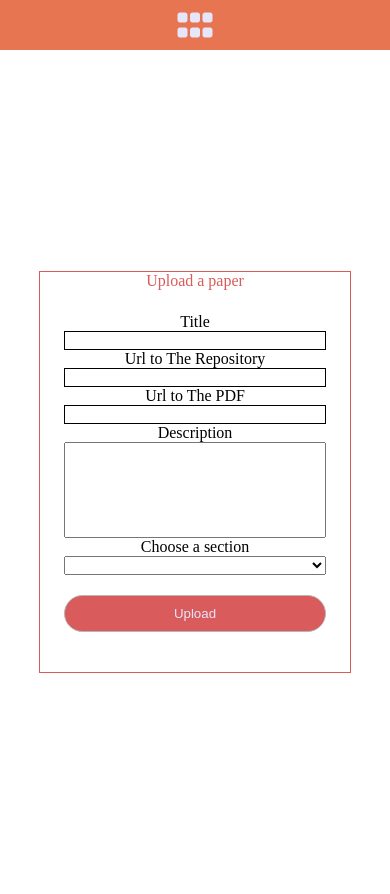
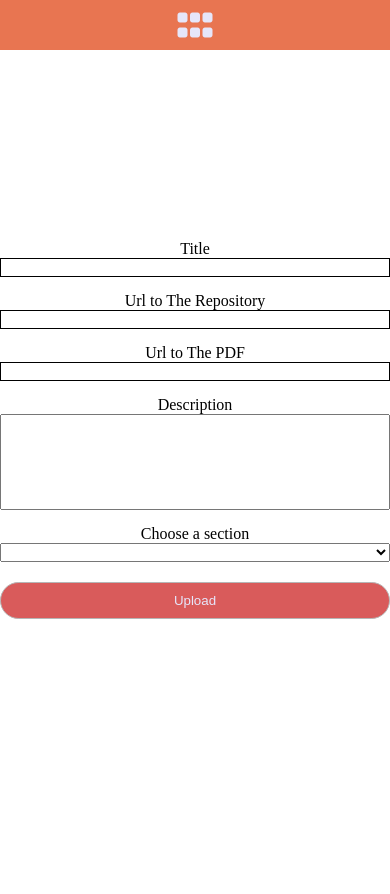
Before and after one commit to sourenaKhanzadeh/iShare, a Flask app: a page that uses templates/pages/upload.html in a window 390 px wide. After the commit the page ends 619 px from the top, so only its background shows below. Run offline with Flask 2, Linux system fonts and the light colour scheme; the visitor is signed in with stand-in values (Sample User, id 1); data that the repository does not hold is empty; some libraries are stand-ins or nearby versions.

Commit message:
upload improved

```diff
--- a/app.py
+++ b/app.py
@@ -1,4 +1,4 @@
-from flask import render_template, request, session, redirect, flash
+from flask import render_template, request, session, redirect, flash, url_for
 from flask import Flask, jsonify
 from flask_socketio import SocketIO, send
 
--- a/myModules/paper_manager/upload.py
+++ b/myModules/paper_manager/upload.py
@@ -1,8 +1,8 @@
-from app import app, request, render_template
-from myModules.model.database.database import repos ,global_database, ids
+from app import app, request, render_template, url_for
+from myModules.model.database.database import global_database, ids
 from flask import session, redirect, flash
 from myModules.tools.tools import validate
-
+import re
 
 def limitFile(file):
     pass
@@ -29,7 +29,8 @@ def upload(user):
         # user is submitting the paper
         else:
             # get date stars and avatar and validate data
-            date, stars, avatar = validate(request)
+            #check if user enter the correct information
+            date, stars, avatar, pdf = validate(request)
 
             # Api maximum limit has reached
             if isinstance(stars, dict) or isinstance(avatar, dict):
@@ -38,27 +39,46 @@ def upload(user):
                 # redirect to homepage
                 return redirect('/')
 
-            #TODO:// prevent html injection
-            #TODO:// check all test cases
-            # insert into the database
-            repos.insert({
-                'username':session['username'],
-                'title': request.form['title'],
-                'url_repo': request.form['repo'],
-                'url_pdf': request.form['pdf'],
-                'date': f'{date}',
-                'description': request.form['desc'],
-                'star':stars,
-                'avatar':avatar,
-                'section':request.form['section'],
-                'pending':True,
-                'approved':False
-            })
+            # check if paper is valid
+            if None in {date, stars, avatar, pdf}:
 
-            # success flash popped up
-            flash("Paper Successfully Uploaded")
-            # redirect to the homepage
-            return redirect('/')
+                flash("Could not upload paper")
+
+                return redirect(url_for('upload'))
+
+            else:
+                # check if title exist in the database
+                if global_database.find_one(ids['repo'],
+                    title=request.form['title']) is not None  \
+                    or  re.search(r'\W', request.form['title']):
+                    flash("A Paper With The Same Title is Uploaded Or The Title Has Symbols In It")
+
+                    return redirect(url_for('upload', user=user))
+
+                else:
+
+                    #TODO:// prevent html injection
+
+                    # insert into the database
+                    global_database.insert(ids['repo'],
+                        username = session['username'],
+                        title = request.form['title'],
+                        url_repo = request.form['repo'],
+                        url_pdf = pdf,
+                        date = f'{date}',
+                        description = request.form['desc'],
+                        star = stars,
+                        avatar = avatar,
+                        section = request.form['section'],
+                        pending = True,
+                        approved = False
+
+                    )
+
+                    # success flash popped up
+                    flash("Paper Successfully Uploaded")
+                    # redirect to the homepage
+                    return redirect('/')
 
         # user entered the wrong url
     else:
--- a/myModules/tools/tools.py
+++ b/myModules/tools/tools.py
@@ -1,6 +1,8 @@
 from myModules.github.users import GitUser
 import datetime
+from app import flash
 import math
+import re
 
 millnames = ['','K',' M',' B','T']
 
@@ -23,21 +25,38 @@ def validate(request):
     current = datetime.datetime.now()
     date = current.strftime('%d %B %Y')
 
-    # trim repo
-    repo = request.form['repo'].replace('https://github.com/', '')
-    user, repo = repo.split('/')
+    try:
+        # trim repo
+        repo = request.form['repo'].replace('https://github.com/', '')
+        user, repo = repo.split('/')
 
-    # Get user
-    user = GitUser(user)
-    # Get user repo
-    user_repo = user.getRepo(repo)
+        # Get user
+        user = GitUser(user)
+        # Get user repo
+        user_repo = user.getRepo(repo)
 
-    # get Users stars
-    stars = user_repo.getStars()
+        # get Users stars
+        stars = user_repo.getStars()
 
-    # get owner avatar
-    avatar = user_repo.getAvatar()
+        # get owner avatar
+        avatar = user_repo.getAvatar()
+
+        # validate pdf
+        pdf = request.form['pdf'] if (request.form['pdf'].endswith('.pdf')) and \
+        (request.form['pdf'].startswith('https://') or request.form['pdf'].startswith('http://'))\
+        else None
 
 
-    # return validated data
-    return (date, stars, avatar)
+        # check if it is a pdf file
+        if pdf is None:
+            flash("Please Insert A PDF Url")
+
+        print(date, stars, avatar, pdf)
+
+        # return validated data
+        return (date, stars, avatar, pdf)
+
+    except Exception:
+        flash("Please Enter a Git Repository")
+
+        return None, None, None, None
--- a/static/css/styleA.css
+++ b/static/css/styleA.css
@@ -312,6 +312,8 @@ nav {
 
 /* LANDING PAGE ENDS HERE */
 /* FLASHES BEGINS HERE */
+.flashes {
+  margin-top: 50px; }
   .flashes .flash-success {
     display: flex;
     align-self: center;
@@ -324,7 +326,6 @@ nav {
       content: 'Action Success:// ';
       font-weight: bolder;
       color: greenyellow; }
-
   .flashes .flash-failure {
     display: flex;
     align-self: center;
@@ -344,25 +345,29 @@ nav {
   display: flex;
   justify-content: center; }
   .upload form, .edit form {
-    position: relative;
     display: flex;
     flex-direction: column;
     align-self: center;
     justify-content: center;
-    width: 80%;
-    height: 100vh;
-    padding: 25px; }
-    .upload form::before, .edit form::before {
+    top: 0;
+    width: 800px;
+    height: 100vh; }
+    @media (max-width: 800px) {
+      .upload form, .edit form {
         position: absolute;
-      z-index: -1;
         right: 0;
         left: 0;
         margin: 0 auto;
-      content: "Upload a paper";
-      display: block;
-      height: 25em;
-      border: 1px solid #D95B5B;
-      color: #D95B5B; }
+        width: 100vw; } }
+    @media (max-width: 400px) {
+      .upload form, .edit form {
+        position: absolute;
+        right: 0;
+        left: 0;
+        margin: 0 auto;
+        width: 100vw; } }
+    .upload form label, .edit form label {
+      margin-top: 15px; }
     .upload form input[type='submit'], .edit form input[type='submit'] {
       border: 1px solid #b6b6b6;
       padding: 10px;
@@ -377,6 +382,8 @@ nav {
         background-color: #F2385A; }
     .upload form textarea, .edit form textarea {
       resize: none; }
+    .upload form .loading, .edit form .loading {
+      align-self: center; }
 
 /* Upload Ends Here */
 /* QUERY BEGINS HERE */
@@ -569,18 +576,6 @@ nav {
 
 /* PROFILE ENDS */
 /* EDIT BEGINS */
-.edit form::before {
-  position: absolute;
-  z-index: -1;
-  right: 0;
-  left: 0;
-  margin: 0 auto;
-  content: "Edit Paper";
-  display: block;
-  height: 25em;
-  border: 1px solid #D95B5B;
-  color: #D95B5B; }
-
 /* EDIT ENDS */
 /* ADMIN BEGINS */
 .admin section {
--- a/static/sass/mixins.scss
+++ b/static/sass/mixins.scss
@@ -42,7 +42,6 @@
 
 @mixin centerAbsolute{
   position: absolute;
-  z-index: -1;
   right: 0;
   left: 0;
   margin: 0 auto;
@@ -88,10 +87,9 @@
 
 @mixin beforeForm($content){
   &::before{
-    @include centerAbsolute;
     content: $content;
     display: block;
-    height: 25em;
+    height: 30em;
     border: 1px solid color('pink-gentle');
     color: color('pink-gentle');
   }
--- a/static/sass/styleA.scss
+++ b/static/sass/styleA.scss
@@ -273,6 +273,7 @@ nav{
 
 /* FLASHES BEGINS HERE */
 .flashes{
+  margin-top: 50px;
   .flash-success{
     @include flashes(color('green-jade'), lightgreen);
     &::before{
@@ -297,15 +298,26 @@ nav{
   display: flex;
   justify-content: center;
   form{
-    position: relative;
     display: flex;
     flex-direction: column;
     align-self: center;
     justify-content: center;
-    width: 80%;
+    top: 0;
+    @media (max-width: 800px) {
+      @include centerAbsolute;
+      width: 100vw;
+    }
+    width: 800px;
     height: 100vh;
-    padding: 25px;
-    @include beforeForm('Upload a paper');
+    @media (max-width: 400px) {
+      @include centerAbsolute;
+      width: 100vw;
+    }
+
+    label{
+      margin-top: 15px;
+    }
+    //@include beforeForm('Upload a paper');
     input{
       &[type='submit']{
         @include land-btn;
@@ -322,6 +334,9 @@ nav{
     }
     textarea{
       resize: none;
+    }
+    .loading{
+      align-self: center;
     }
   }
 }
@@ -425,6 +440,8 @@ nav{
   }
 
 }
+
+//TODO: MAKE SECTIONS LOOK NICER
 .sections{
   margin: 50px;
   a{
@@ -492,9 +509,6 @@ nav{
 /* EDIT BEGINS */
 .edit{
   @extend .upload;
-  form{
-    @include beforeForm('Edit Paper')
-  }
 }
 /* EDIT ENDS */
 
--- a/templates/pages/upload.html
+++ b/templates/pages/upload.html
@@ -5,15 +5,15 @@
 <div class="upload">
     <form align="center" method="post">
         <label for="title">Title</label>
-        <input type="text" name="title">
+        <input type="text" name="title" required>
         <label for="repo">Url to The Repository</label>
-        <input type="text" name="repo">
+        <input type="url" name="repo" required>
         <label for="pdf">Url to The PDF</label>
-        <input type="text" name="pdf">
+        <input type="url" name="pdf" required>
         <label for="desc">Description</label>
-        <textarea name="desc" cols="6" rows="6"></textarea>
+        <textarea name="desc" cols="6" rows="6" required></textarea>
         <label for="section"> Choose a section </label>
-        <select name="section">
+        <select name="section" required>
             {% for section in all_sections %}
                 <option>
                     {{ section['section'] }}
@@ -21,7 +21,7 @@
             {% endfor %}
         </select>
         <input type="submit" name="submit" value="Upload" onclick="preload()">
-    <div class="loading" align="center"></div>
+        <div class="loading" align="center"></div>
     </form>
 </div>
 
--- a/views.py
+++ b/views.py
@@ -29,6 +29,8 @@ def welcome():
 
 @app.route('/<repo>')
 def search(repo):
+
+    #TODO: PAGE PAGINATION
     user = repo
 
     # regex pattern
```
Also changed, not shown: templates/pages/login-register.html (+12 -5 lines). Lines whose indentation alone changed are shown as unchanged.
